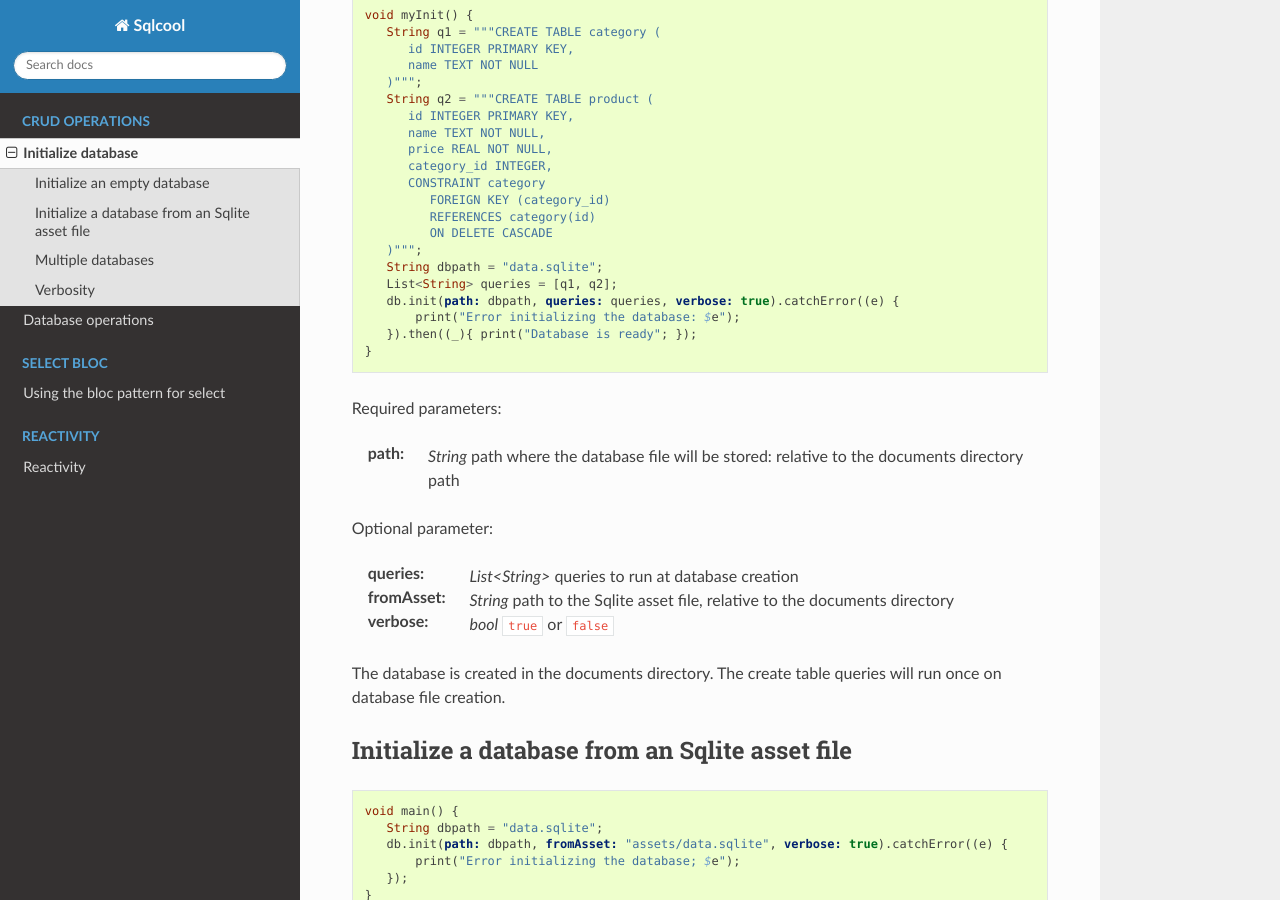
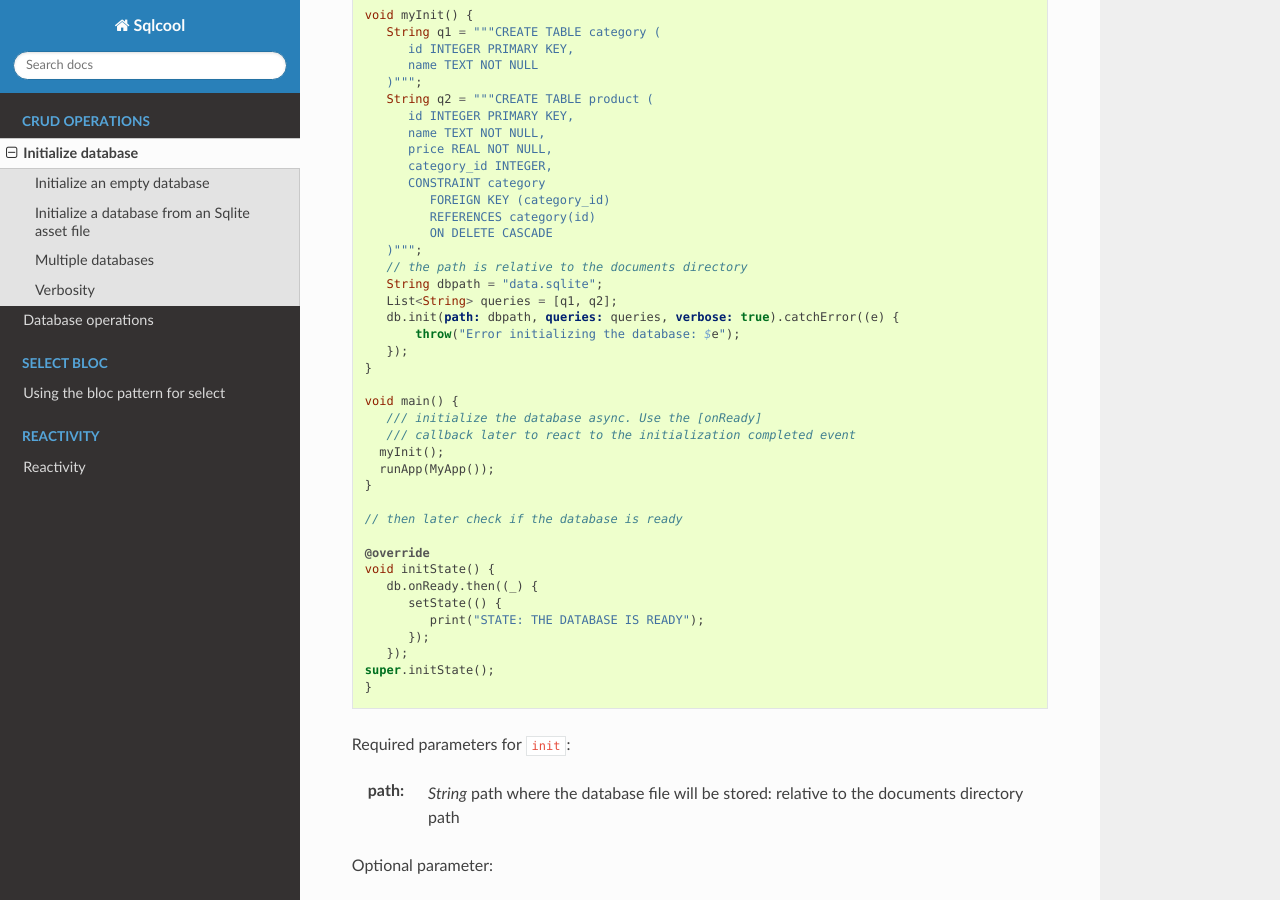
Before and after one commit to synw/sqlcool, a Sphinx documentation site: the page built from docs/init.rst, in a window 1280 px wide and 900 px high, scrolled down 289 px. Built offline with Sphinx 7.4.7 and the Read the Docs theme 2.0.0, drawn with Linux system fonts in a browser that asks for light colours.

Commit message:
Document the onReady callback

```diff
--- a/docs/init.rst
+++ b/docs/init.rst
@@ -27,14 +27,34 @@ Initialize an empty database
             REFERENCES category(id)
             ON DELETE CASCADE
       )""";
+      // the path is relative to the documents directory
       String dbpath = "data.sqlite";
       List<String> queries = [q1, q2];
       db.init(path: dbpath, queries: queries, verbose: true).catchError((e) {
-          print("Error initializing the database: $e");
-      }).then((_){ print("Database is ready"; });
+          throw("Error initializing the database: $e");
+      });
    }
 
-Required parameters:
+   void main() {
+      /// initialize the database async. Use the [onReady]
+      /// callback later to react to the initialization completed event
+     myInit();
+     runApp(MyApp());
+   }
+
+   // then later check if the database is ready
+
+   @override
+   void initState() {
+      db.onReady.then((_) {
+         setState(() {
+            print("STATE: THE DATABASE IS READY");
+         });
+      });
+   super.initState();
+   }
+
+Required parameters for ``init``:
 
 :path: *String* path where the database file will be stored:
    relative to the documents directory path
```
Also changed, not shown: 2 other files.
